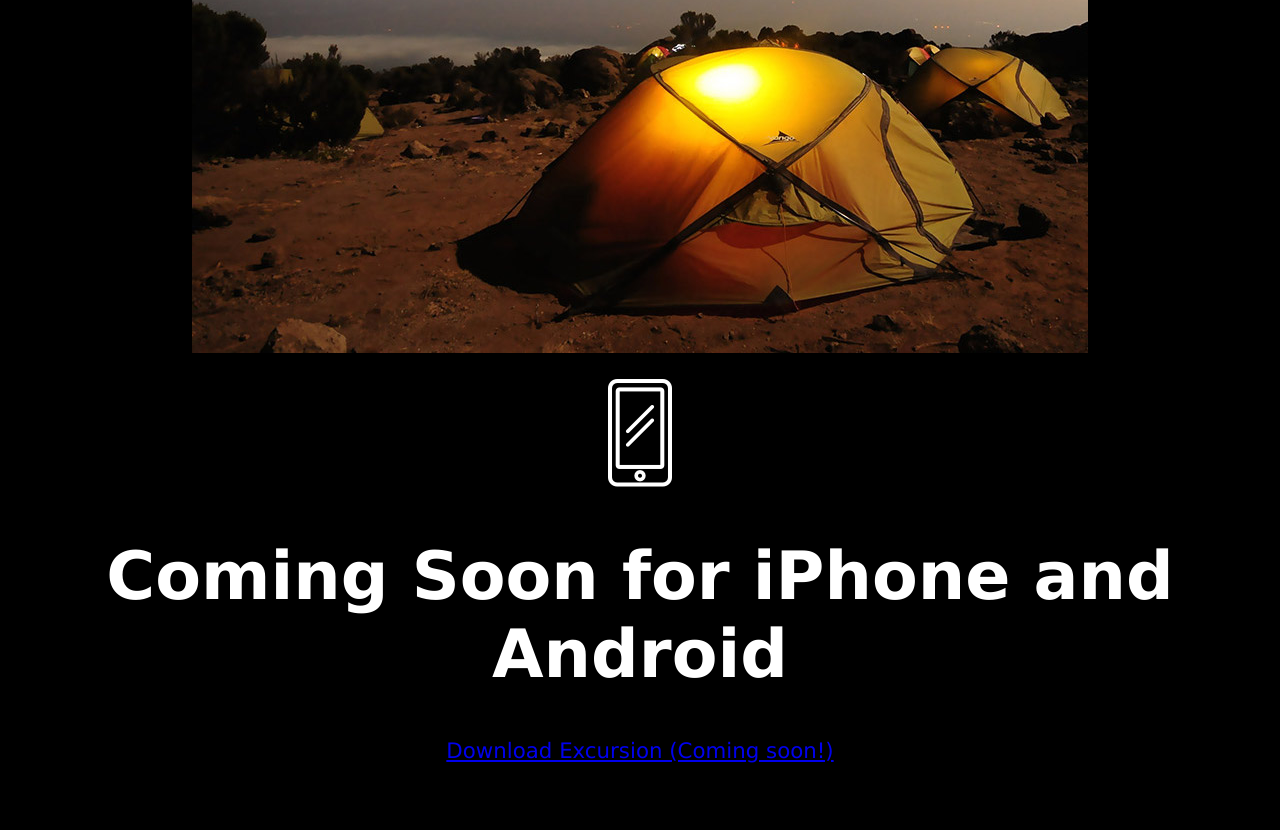
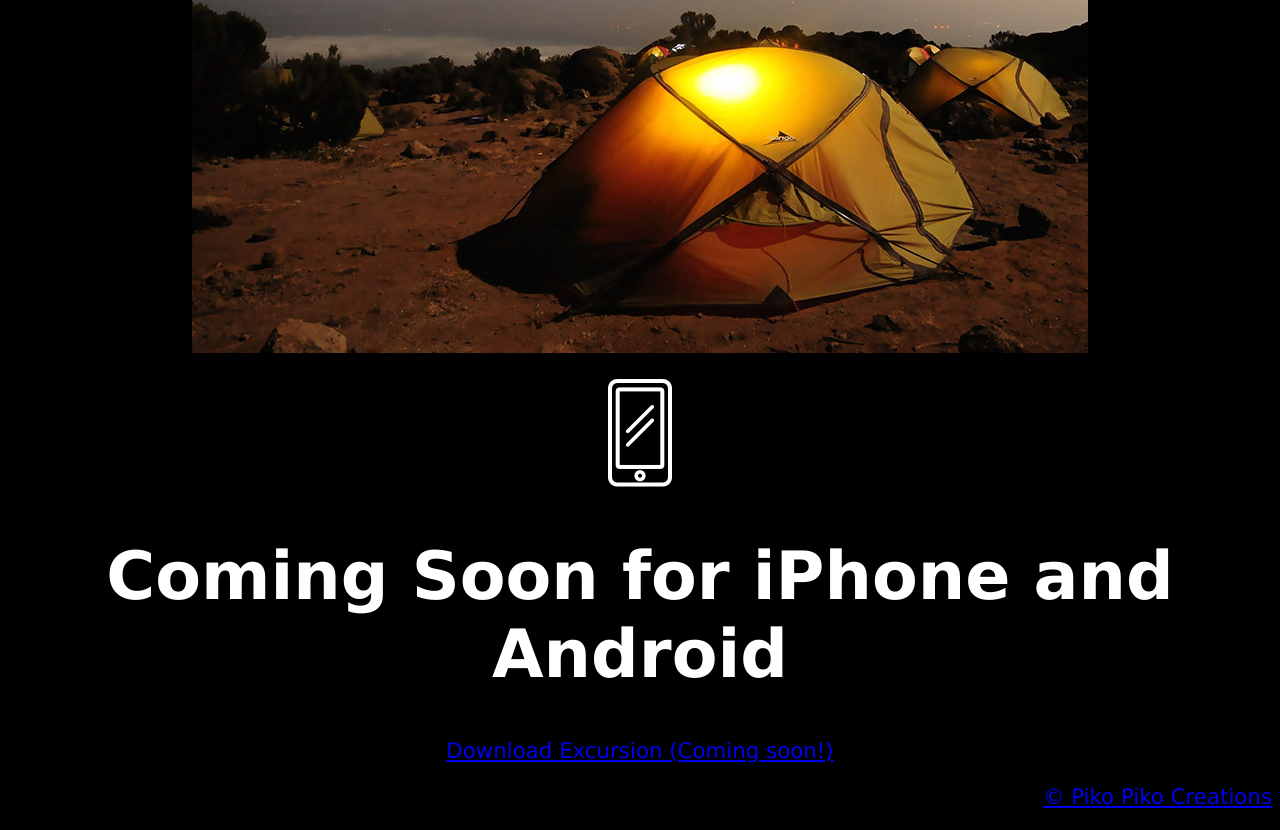
Before and after one commit to pikopikocreations/excursions, a plain HTML site: page index.html in a window 1280 px wide. Shown: the part 882-1712 px from the top of the page. Before the commit the page ends 1666 px from the top, so only its background shows below. Drawn offline with Linux system fonts and the light colour scheme.

Commit message:
footer added

```diff
--- a/index.html
+++ b/index.html
@@ -5,20 +5,22 @@
     <link href="./resources/css/style.css" type="text/css" rel="stylesheet">
   </head>
   <body>
-    <!-- header -->
+<!-- header -->
     <h1>Discover hidden places in the world around you</h1>
     <p> <a class="cta" href="#">Download Excursion (Coming soon!)</a></p>
-  <!-- video -->
+<!-- video -->
     <p><video autoplay loop>
     <source src="./resources/video/excursion.mp4" type="video/mp4" />
       Your browser doesn't support video <!--This is for users with no html5 video support -->
     </video></p>
-  <!-- Personal travel guide -->
+<!-- Personal travel guide -->
     <h1>Your personal travel guide</h1>
     <h3>Excursion remembers places you like, and recommends new points of interest around you.</h3>
     <p><img src="./resources/images/camp.jpg" alt="Camping dome tents"/></p>
     <p><img src="./resources/images/phone.png" alt="phone icon"/></p>
     <h1>Coming Soon for iPhone and Android</h1>
     <p> <a class="cta" href="#">Download Excursion (Coming soon!)</a></p>
+<!-- Footer -->
+    <p class="footer"><a href="http://www.pikopiko.com.au">&copy; Piko Piko Creations</a></p>
 </body>
 </html>
--- a/resources/css/style.css
+++ b/resources/css/style.css
@@ -38,3 +38,6 @@ a:visited {
   cursor: pointer;
   text-decoration: underline;
 }
+.footer {
+  text-align: right;
+}
```
